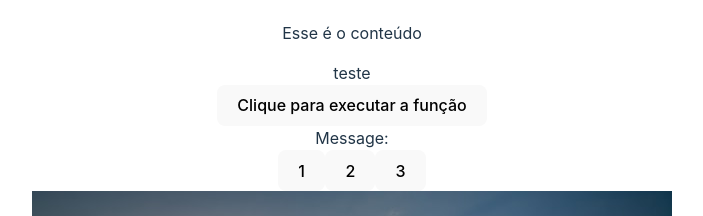
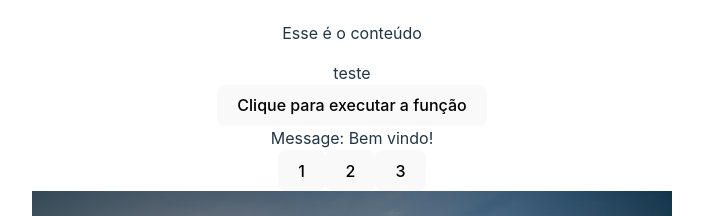
Before and after one commit to LuanneZati/REACT, a React (Vite) app in the folder 3_Avançando/avançando/: page / in a window 1280 px wide. Shown: the part 1860-2076 px from the top of the page, without its empty margins (288-991 px from the left). Built offline with nearby package versions, Linux system fonts and the light colour scheme.

Commit message:
alterações minimas

```diff
--- a/3_Avançando/avançando/src/App.jsx
+++ b/3_Avançando/avançando/src/App.jsx
@@ -22,7 +22,7 @@ function App() {
     {id: 3, brand: "mercedes", color: "pink", novo:true, km:100}
   ]
 
-  const [message, setMessage] = useState("");
+  const [message, setMessage] = useState("Bem vindo!");
 
   const handleMessage = (msg) => {
     setMessage(msg);
```
